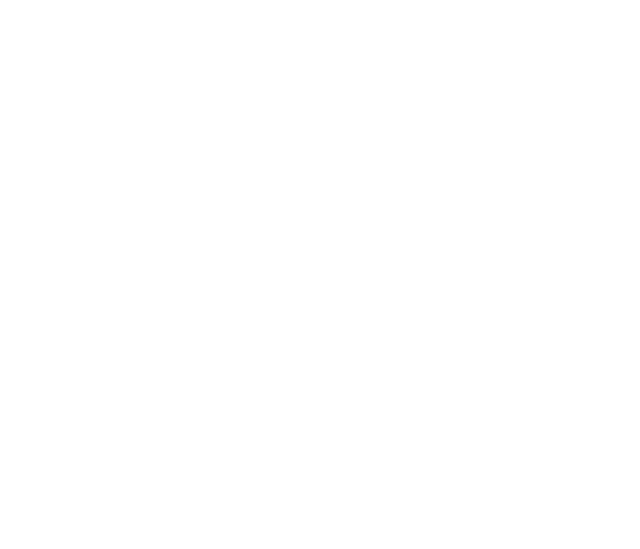
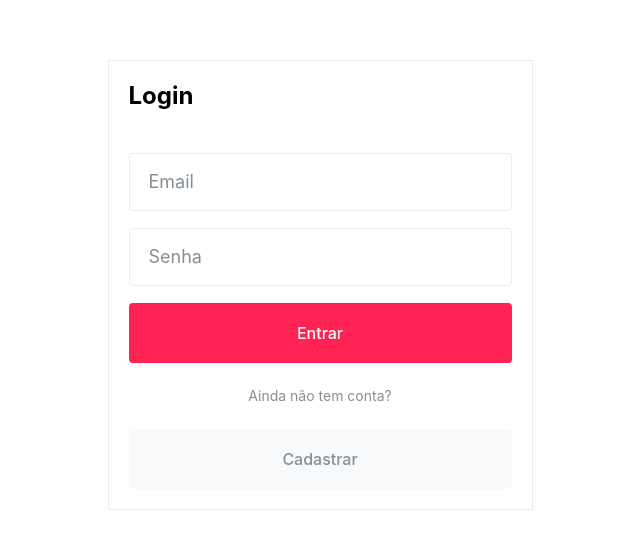
Before and after one commit to rodrigojsdeveloper/kenzie-food, a React (Vite) app: page /signin in a window 1280 px wide. Before the commit this address had no page. Shown: the part 115-664 px from the top of the page, without its empty margins (320-960 px from the left). Built offline with nearby package versions, Linux system fonts and the light colour scheme.

Commit message:
feat: login pages and registrations added to the project

```diff
--- a/src/components/FormSignIn/index.tsx
+++ b/src/components/FormSignIn/index.tsx
@@ -1,8 +1,11 @@
+import { useNavigate } from "react-router-dom";
 import { Container } from "./style";
 import { Button } from "../Button";
 import { Input } from "../Input";
 
 const FormSignIn = () => {
+  const navigate = useNavigate();
+
   return (
     <Container>
       <h2>Login</h2>
@@ -17,7 +20,12 @@
 
         <p>Ainda não tem conta?</p>
 
-        <Button color="grey-3" size="xlarge" type="submit">
+        <Button
+          color="grey-3"
+          size="xlarge"
+          type="button"
+          onClick={() => navigate("/signup")}
+        >
           Cadastrar
         </Button>
       </form>
--- a/src/components/FormSignIn/style.ts
+++ b/src/components/FormSignIn/style.ts
@@ -2,7 +2,7 @@
 
 const Container = styled.div`
   width: 100%;
-  max-width: 450px;
+  max-width: 425px;
   height: 450px;
 
   border: 1px solid var(--grey-2);
--- a/src/components/FormSignUp/index.tsx
+++ b/src/components/FormSignUp/index.tsx
@@ -1,3 +1,4 @@
+import { Link } from "react-router-dom";
 import { Container } from "./style";
 import { Button } from "../Button";
 import { Input } from "../Input";
@@ -7,7 +8,7 @@
     <Container>
       <div>
         <h2>Cadastro</h2>
-        <a>Retornar para login</a>
+        <Link to="/signin">Retornar para login</Link>
       </div>
 
       <form>
--- a/src/components/FormSignUp/style.ts
+++ b/src/components/FormSignUp/style.ts
@@ -2,7 +2,7 @@
 
 const Container = styled.div`
   width: 100%;
-  max-width: 450px;
+  max-width: 425px;
   height: 400px;
 
   border: 1px solid var(--grey-2);
--- /dev/null
+++ b/src/pages/SignIn/index.tsx
@@ -0,0 +1,12 @@
+import { FormSignIn } from "../../components/FormSignIn";
+import { Container } from "./style";
+
+const SignIn = () => {
+  return (
+    <Container>
+      <FormSignIn />
+    </Container>
+  );
+};
+
+export { SignIn };
--- /dev/null
+++ b/src/pages/SignIn/style.ts
@@ -0,0 +1,15 @@
+import styled from "styled-components";
+
+const Container = styled.div`
+  height: 100vh;
+
+  display: flex;
+  flex-direction: row;
+  justify-content: center;
+  align-items: center;
+
+  padding: 15px;
+  background-color: var(--color-white);
+`;
+
+export { Container };
--- /dev/null
+++ b/src/pages/SignUp.tsx
@@ -0,0 +1,12 @@
+import { FormSignUp } from "../components/FormSignUp";
+import { Container } from "./SignIn/style";
+
+const SignUp = () => {
+  return (
+    <Container>
+      <FormSignUp />
+    </Container>
+  );
+};
+
+export { SignUp };
--- a/src/routes/index.tsx
+++ b/src/routes/index.tsx
@@ -1,7 +1,14 @@
 import { Route, Routes } from "react-router-dom";
+import { SignIn } from "../pages/SignIn";
+import { SignUp } from "../pages/SignUp";
 
 const AllRoutes = () => {
-  return <Routes></Routes>;
+  return (
+    <Routes>
+      <Route path="/signin" element={<SignIn />} />
+      <Route path="/signup" element={<SignUp />} />
+    </Routes>
+  );
 };
 
 export { AllRoutes };
```
